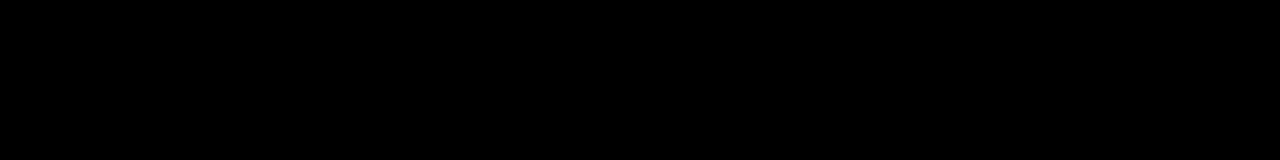
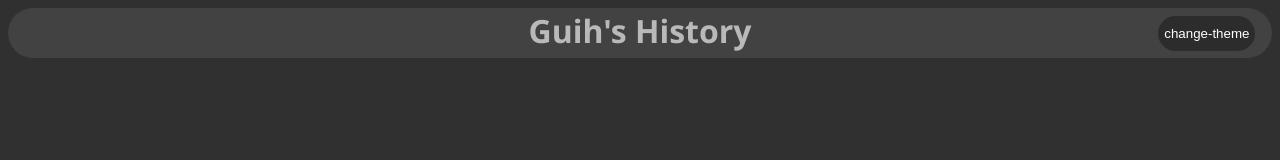
Before and after one commit to guihPprt/guihs-history, a plain HTML site: page index.html in a window 1280 px wide. Drawn offline with Linux system fonts and the light colour scheme.

Commit message:
v0.0.1.2A

```diff
--- a/index.html
+++ b/index.html
@@ -3,9 +3,17 @@
         <title>Guih's History</title>
         <link rel="stylesheet" href="styles/style-1.css">
     </head>
-    <body>
+    <body class="dark-theme">
         <div class="header">
-            <h1>wellcome to my history</h1>
+            <h1 class="title">Guih's History</h1>
+            <button class="change-theme">change-theme</button>
+
+
+
+
         </div>
+
+
+        <script src="src/main.js"></script>
     </body>
 </html>
--- /dev/null
+++ b/src/main.js
@@ -0,0 +1,8 @@
+'use strict';
+
+const CTBtn = document.querySelector(".change-theme");
+
+CTBtn.addEventListener('click', function() {
+    document.body.classList.toggle("light-theme");
+    document.body.classList.toggle("dark-theme");
+});
--- a/styles/style-1.css
+++ b/styles/style-1.css
@@ -1,3 +1,79 @@
+:root {
+    --spd: 1s;
+}
+
+
 body{
-    background-color: black;
+    display: flex;
+    flex: 1;
+    background-color: var(--bgColor);
+    font-family: 'Segoe UI', Tahoma, Geneva, Verdana, sans-serif;
+    padding: 0px;
+
+    transition: ease-in-out, var(--spd);
 }
+
+h1 {
+    color: var(--titleColor);
+    transition: ease-in-out, var(--spd);
+}
+
+label {
+    color: var(--labelColor);
+    transition: ease-in-out, var(--spd);
+}
+
+button {
+    border-radius: 65px;
+    color: var(--labelColor);
+    background-color: var(--btnBgColor);
+
+    border: none;
+
+    height: 70%;
+
+    transition: ease-in-out, var(--spd);
+}
+
+button:hover {
+    transform: scale(1.2);
+    transition: ease-in, .5s;
+}
+
+.header {
+    flex: 1;
+    flex-direction: column;
+    border-radius: 65px;
+    background-color: var(--topColor);
+    height: 50px;
+    transition: ease-in-out, var(--spd);
+}
+
+.change-theme {
+    position: relative;
+    top: -78px;
+    left: 91%;
+}
+
+
+.title {
+    position: relative;
+    top: -20px;
+    text-align: center;
+}
+
+.light-theme{
+    --bgColor: rgb(175, 175, 175);
+    --topColor: #e2e2e2;
+    --btnBgColor: rgb(211, 211, 211);
+    --labelColor: black;
+    --titleColor: rgb(104, 104, 104);
+}
+
+.dark-theme{
+    --bgColor: #303030;
+    --topColor: #424242;
+    --btnBgColor: rgb(44, 44, 44);
+    --labelColor: white;
+    --titleColor: rgb(185, 185, 185);
+}
```
